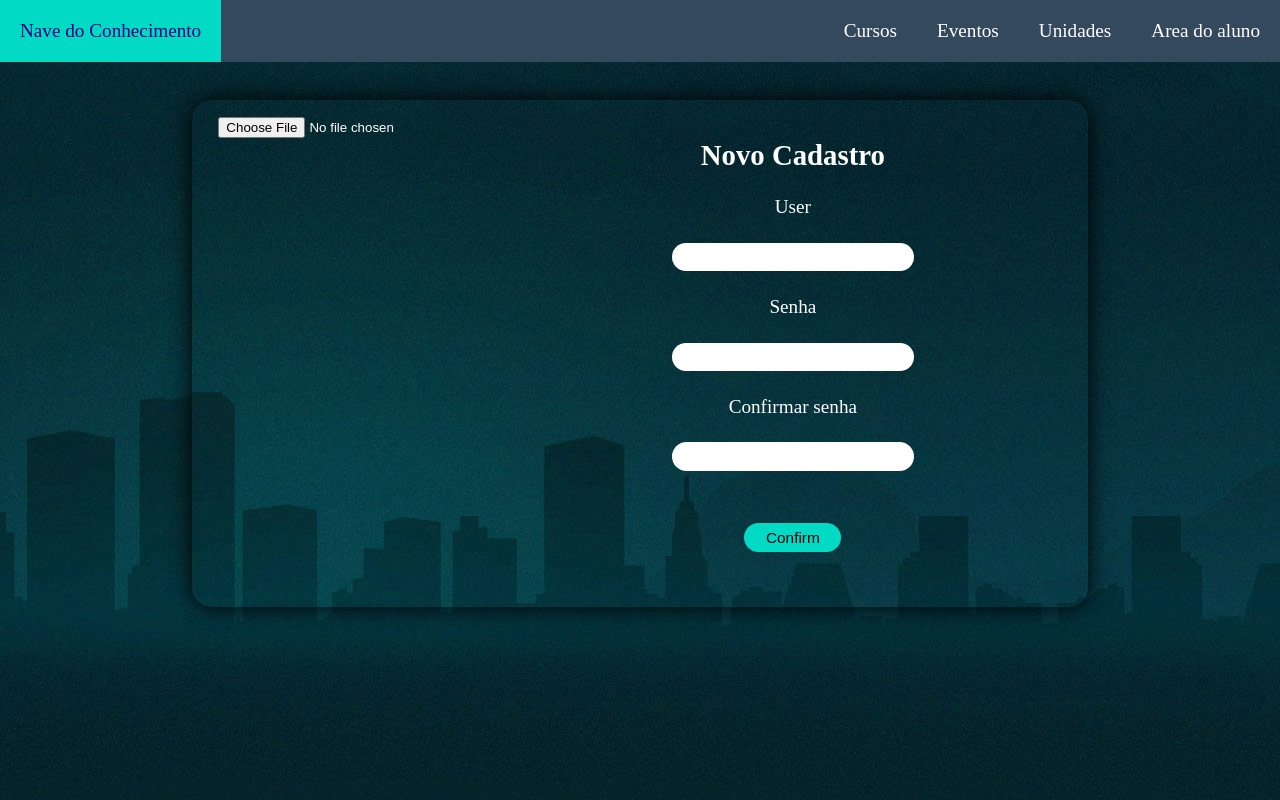
After one commit to subaru3rem/Nave_do_conhecimento, a Flask app: page /user/j in a window 1280 px wide. The commit adds this page. Run offline with Flask 2, Linux system fonts and the light colour scheme.

Commit message:
nova pagina para coletar informações do cadastro

```diff
--- a/main.py
+++ b/main.py
@@ -11,10 +11,8 @@ mydb = mysql.connector.connect(
     database = 'serve_nave'
 )
 cursor = mydb.cursor()
-
 app = Flask(__name__)
 app.config['SECRET_KEY'] = 'secret-key-goes-here'
-
 @app.route('/')
 def home():
     return render_template("home.html")
@@ -29,6 +27,12 @@ def user():
     return render_template("area do aluno.html")
 def Login(login):
     return render_template("log_user.html", account=login)
+@app.route("/user/j")
+def cad():
+    return render_template("finalizar_cad.html")
+@app.route("/user/j", methods = ["GET", "POST"])
+def finalizar_cad():
+    pass
 @app.route('/user', methods =["GET", "POST"])
 def validacion():
     if request.method == "POST":
@@ -48,7 +52,7 @@ def validacion():
                     if cad_senha == confirmação:
                         cursor.execute(f"insert into usuarios values ('{cad}', '{cad_senha}')")
                         mydb.commit()
-                        return Login(cad)
+                        return cad()
                     else:
                         flash("senhas_distintas")
                         return user()
--- /dev/null
+++ b/static/style/finalizar_cad.css
@@ -0,0 +1,107 @@
+:root{
+    --TextoPrincipal: white;
+    --cor_primaria: #34495e;
+    --cor_secundaria: #03dac6;
+    --cor_terciaria: rgba(142, 142, 143, 0.349);
+
+  }
+  body{
+      background-image: url(sky.jpg);
+      margin: auto;
+    }
+  .menu{
+      display: flex;
+      justify-content: space-between;
+      background-color: var(--cor_primaria);
+      font-family:'Times New Roman', Times, serif;
+    }
+  .item_menu{
+      margin: 0%;
+      display: flex;
+    }
+  .menu_link{
+    padding: 20px;
+    border: none;
+    color: var(--TextoPrincipal);
+    font-size: 120%;
+    background-color: var(--cor_primaria);
+  }
+  .menu_link:hover{
+    padding:20px;
+    border: none;
+    background-color: var(--cor_secundaria);
+    color: navy;
+    text-decoration: none;
+  }
+  #destaque{
+    box-shadow:0px 0px 25px rgba(0, 0, 0, 1);
+    margin: 3% 15% 3% 15% ;
+    border-radius: 20px 20px 20px 20px;
+  }
+  #menu{
+    display: flex;
+    justify-content: space-around;
+    align-items: center;
+    border-radius: 20px 20px 20px 20px;
+  }
+  #menu button{
+    padding: 3% 22.8%;
+    background-color: rgba(0, 0, 0, 0);
+    color: var(--TextoPrincipal);
+    border: none;
+    margin: none;
+  }
+  .login{
+    text-align: center;
+    padding: 15px 0px 50px 0px;
+    font-size: 120%;
+    color: var(--TextoPrincipal);
+    border-radius: 0px 0px 20px 20px;
+    width: 100%;
+}
+.login form{
+    display: flex;
+    justify-content: space-around;
+}
+#class{
+    width: 60%;
+}
+.button{
+  padding: 1% 4%;
+  border: none;
+  background-color:var(--cor_secundaria);
+  font-size: 80%;
+  border-radius: 20px;
+  margin: 1%;
+}
+.input{
+  padding: 1% 4%;
+  border: none;
+  background-color:white;
+  font-size: 80%;
+  border-radius: 20px;
+  margin: 1%;
+}
+footer{
+  box-shadow:0px 0px 25px rgba(0, 0, 0, 1);
+  margin: none;
+  padding: 10px 0px 3px 0px;
+  text-align: center;
+  border-radius: 5px 5px 0px 0px;
+  color: var(--TextoPrincipal);
+  align-items: end;
+}
+.button:hover{
+  background-color: var(--cor_secundaria);
+  color: var(--TextoPrincipal);
+}
+a:link{
+    color: var(--TextoPrincipal);
+    text-decoration: none;
+    }
+a:hover{
+      text-decoration: underline;
+    }
+a:visited{
+    color: var(--TextoPrincipal);
+  }
--- a/static/style/style_area do aluno.css
+++ b/static/style/style_area do aluno.css
@@ -57,6 +57,7 @@
 #cad{
   display: none;
 }
+
 .login{
     text-align: center;
     padding: 15px 0px 50px 0px;
--- a/templates/area do aluno.html
+++ b/templates/area do aluno.html
@@ -55,8 +55,8 @@
             <button id='btcad'onclick= "bt_cad()">Cadastro</button>
         </section>
         <section class="login" id="log">
+            <form action="{{url_for('validacion')}}" method="post">
             <h2>Login</h2>
-            <form action="{{url_for('validacion')}}" method="post">
             <h3>User</h3>
             <input class="input" type="text" name="login">
             <h3>Senha</h3>
--- /dev/null
+++ b/templates/finalizar_cad.html
@@ -0,0 +1,40 @@
+<!DOCTYPE html>
+<html lang="en">
+<head>
+    <meta charset="UTF-8">
+    <title>Cadastro</title>
+    <link rel="stylesheet" href="{{url_for('static', filename='style/finalizar_cad.css')}}">
+    <link rel="icon" href="{{url_for('static', filename='imagens/Logo-Nave-titulo.png')}}">
+    <meta name="viewport" content="width=device-width, initial-scale=1.0">
+</head>
+<body>
+    <header class="menu">
+        <a class="menu_link" class="item_menu" href="/">Nave do Conhecimento</a>
+        <nav class="item_menu">
+            <a class="menu_link" href="https://capacitacao.navedoconhecimento.rio/">Cursos</a>
+            <a class="menu_link" href="/eventos">Eventos</a>
+            <a class="menu_link" href="/unidades">Unidades</a>
+            <a class="menu_link" href="/user">Area do aluno</a>
+        </nav>
+    </header>
+    <div id="destaque">
+    <section class="login">
+        <form action="{{url_for('finalizar_cad')}}" method="post">
+            <div><input type="file"></div>
+            <div id="class">
+            <h2>Novo Cadastro</h2>
+            <p>User</p>
+            <input type="text" name="cad" class="input">
+            <p>Senha</p>
+            <input type="password" name="senha1" class="input">
+            <p>Confirmar senha</p>
+            <input type="password" name="senha2" class="input">
+            <p id="erro"></p>
+            <br>
+            <button class="button">Confirm</button>
+            </div>
+        </form>
+    </section>
+    </div>
+</body>
+</html>
```
